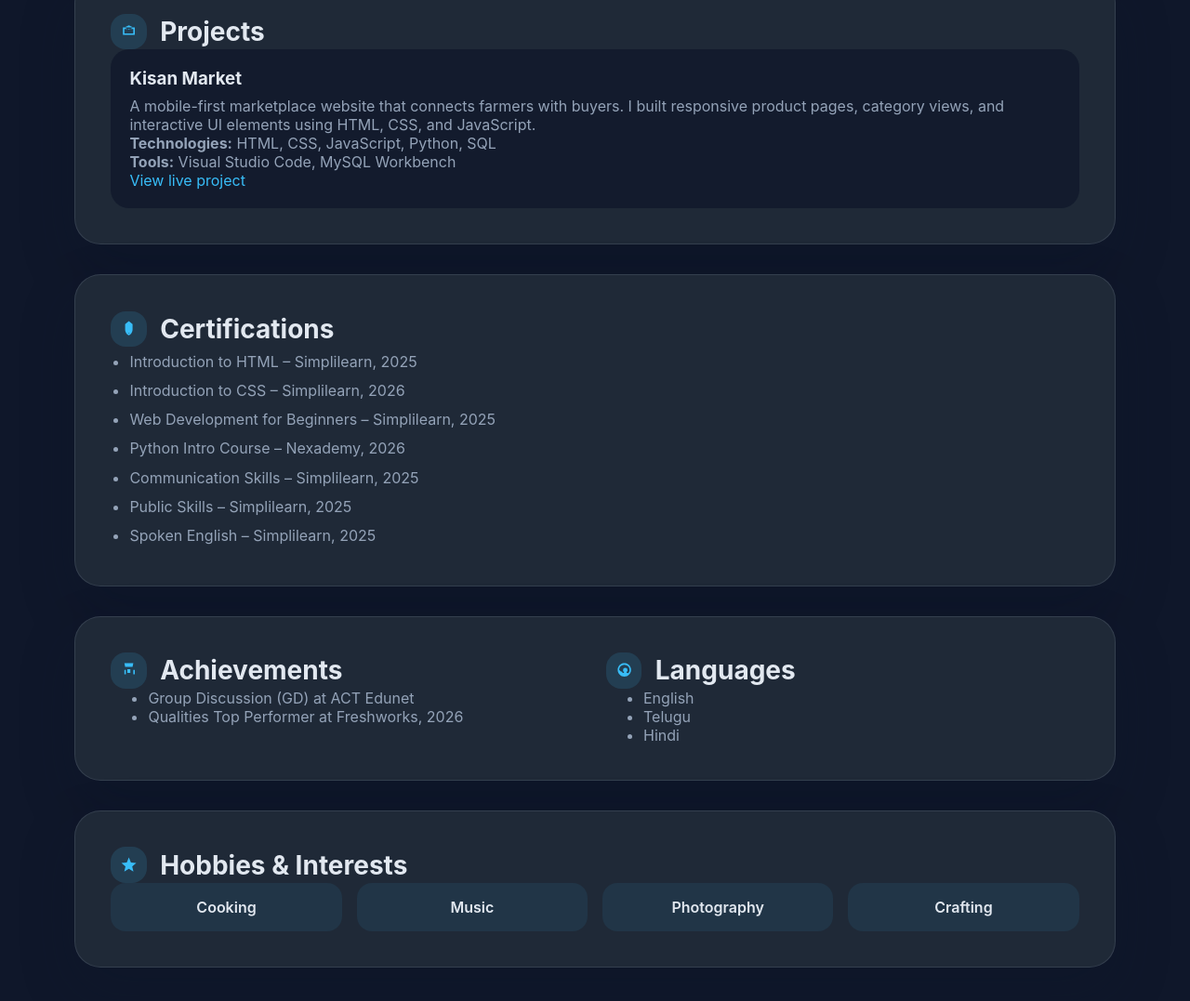
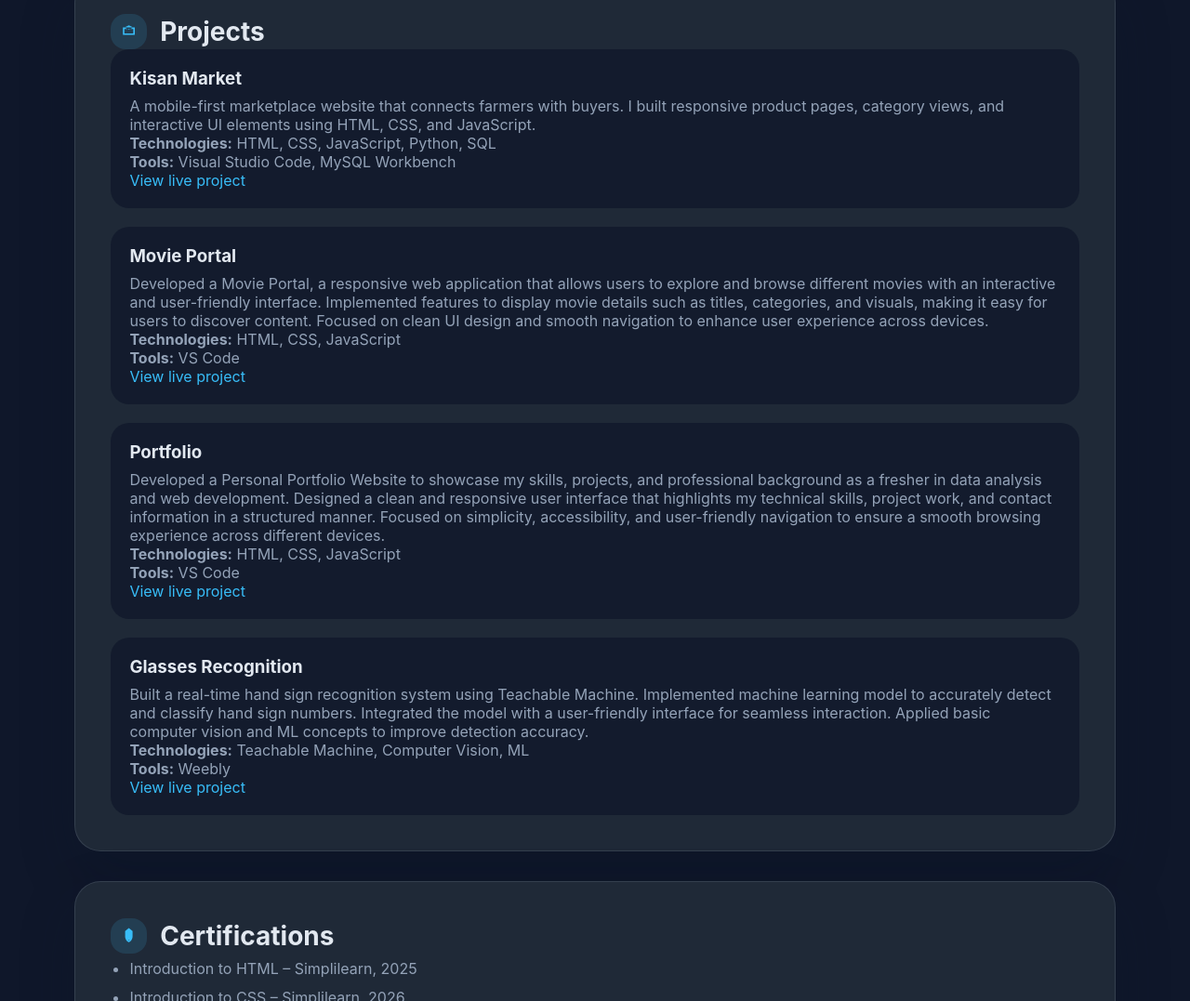
Before and after one commit to yaminibaindla-coder/portfolio-website, a plain HTML site: page index.html in a window 1280 px wide. Shown: the part 2475-3552 px from the top of the page at 93% size. Drawn offline with Linux system fonts and the light colour scheme.

Commit message:
projects update
Co-authored-by: Copilot <copilot@github.com>

```diff
--- a/index.html
+++ b/index.html
@@ -151,6 +151,30 @@
         <p><strong>Tools:</strong> Visual Studio Code, MySQL Workbench</p>
         <p><a href="https://ruthika2022.github.io/Kisan-Market/" target="_blank" rel="noreferrer">View live project</a></p>
       </div>
+      <br>
+      <div class="project-card">
+        <h3>Movie Portal</h3>
+        <p>Developed a Movie Portal, a responsive web application that allows users to explore and browse different movies with an interactive and user-friendly interface. Implemented features to display movie details such as titles, categories, and visuals, making it easy for users to discover content. Focused on clean UI design and smooth navigation to enhance user experience across devices.</p>
+        <p><strong>Technologies:</strong> HTML, CSS, JavaScript</p>
+        <p><strong>Tools:</strong> VS Code</p>
+        <p><a href="https://yaminibaindla-coder.github.io/movies---project/" target="_blank" rel="noreferrer">View live project</a></p>
+      </div>
+      <br>
+      <div class="project-card">
+        <h3>Portfolio</h3>
+        <p>Developed a Personal Portfolio Website to showcase my skills, projects, and professional background as a fresher in data analysis and web development. Designed a clean and responsive user interface that highlights my technical skills, project work, and contact information in a structured manner. Focused on simplicity, accessibility, and user-friendly navigation to ensure a smooth browsing experience across different devices.</p>
+        <p><strong>Technologies:</strong> HTML, CSS, JavaScript</p>
+        <p><strong>Tools:</strong> VS Code</p>
+        <p><a href="https://yaminibaindla-coder.github.io/portfolio-website/" target="_blank" rel="noreferrer">View live project</a></p>
+      </div>
+      <br>
+      <div class="project-card">
+        <h3>Glasses Recognition</h3>
+        <p>Built a real-time hand sign recognition system using Teachable Machine. Implemented machine learning model to accurately detect and classify hand sign numbers. Integrated the model with a user-friendly interface for seamless interaction. Applied basic computer vision and ML concepts to improve detection accuracy.</p>
+        <p><strong>Technologies:</strong> Teachable Machine, Computer Vision, ML</p>
+        <p><strong>Tools:</strong> Weebly</p>
+        <p><a href="https://yaminibaindla.weebly.com/" target="_blank" rel="noreferrer">View live project</a></p>
+      </div>
     </section>
 
     <section id="certifications" class="section card">
```
